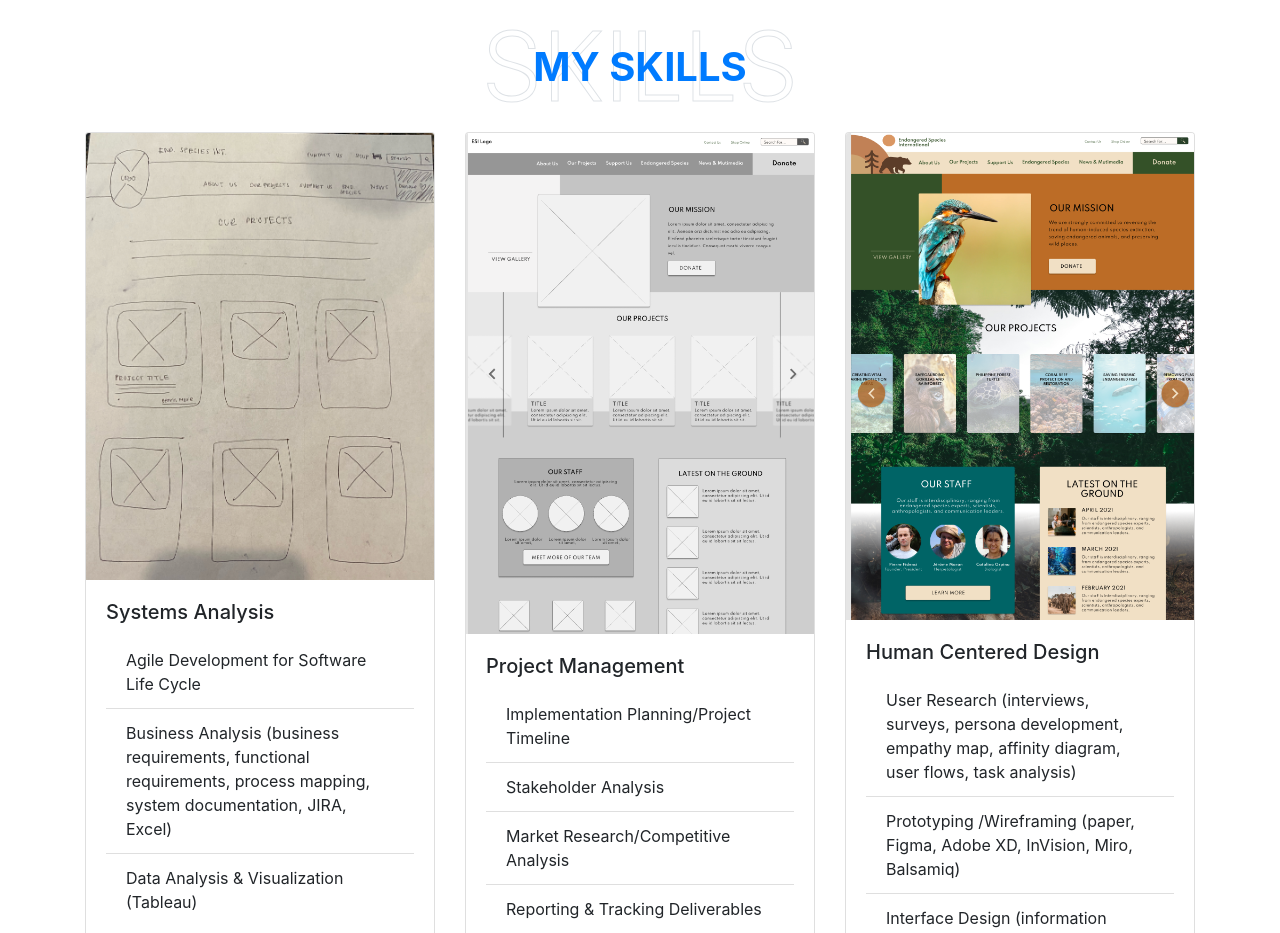
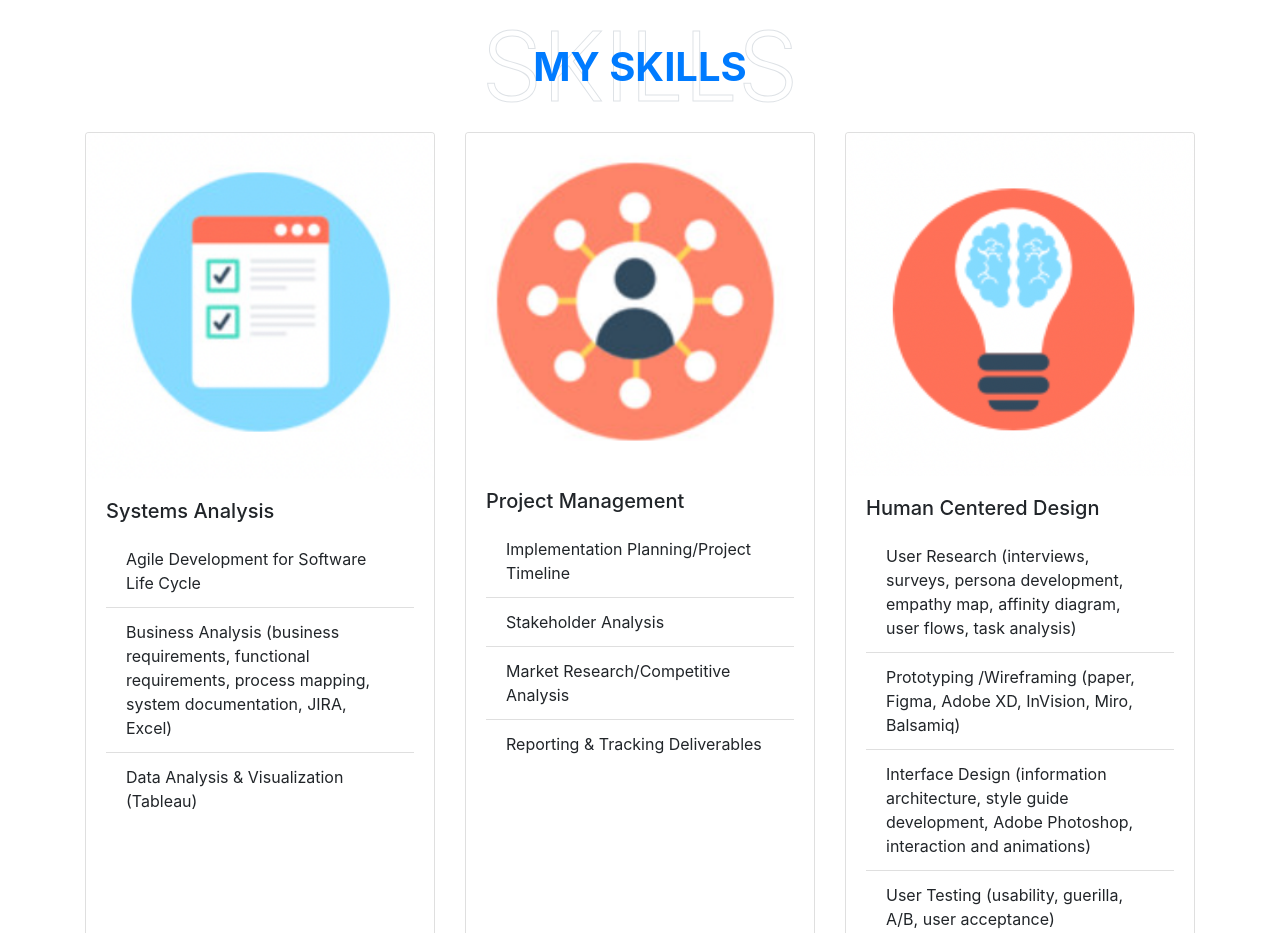
Before and after one commit to ssanghavi1/UI_UX_HW20, a plain HTML site: page index.html in a window 1280 px wide. Shown: the part 1560-2493 px from the top of the page. Drawn offline with nearby package versions, Linux system fonts and the light colour scheme; files whose address does not match are found by name.

Commit message:
Update images

```diff
--- a/index.html
+++ b/index.html
@@ -101,7 +101,7 @@
 
             <div class="card-deck">
                 <div class="card">
-                  <img src="/Users/suhanisanghavi/Documents/GitHub/UI_UX_HW20/Screen Shot 2021-07-07 at 8.57.39 AM.png" class="card-img-top" alt="...">
+                  <img src="/Users/suhanisanghavi/Documents/GitHub/UI_UX_HW20/Screen Shot 2021-07-07 at 10.43.55 AM.png" class="card-img-top" alt="...">
                   <div class="card-body">
                     <h5 class="card-title">Systems Analysis</h5>
                     <ul class="list-group list-group-flush">
@@ -115,7 +115,7 @@
                   </div>
                 </div>
                 <div class="card">
-                  <img src="/Users/suhanisanghavi/Documents/GitHub/UI_UX_HW20/Screen Shot 2021-07-07 at 8.56.46 AM.png" class="card-img-top" alt="...">
+                  <img src="/Users/suhanisanghavi/Documents/GitHub/UI_UX_HW20/Screen Shot 2021-07-07 at 10.44.12 AM.png" class="card-img-top" alt="...">
                   <div class="card-body">
                     <h5 class="card-title">Project Management</h5>
                     <ul class="list-group list-group-flush">
@@ -127,7 +127,7 @@
                   </div>
                 </div>
                 <div class="card">
-                  <img src="/Users/suhanisanghavi/Documents/GitHub/UI_UX_HW20/Screen Shot 2021-07-07 at 8.57.10 AM.png" class="card-img-top" alt="...">
+                  <img src="/Users/suhanisanghavi/Documents/GitHub/UI_UX_HW20/Screen Shot 2021-07-07 at 10.44.42 AM.png" class="card-img-top" alt="...">
                   <div class="card-body">
                     <h5 class="card-title">Human Centered Design</h5>
                     <ul class="list-group list-group-flush">
```
Also changed, not shown: Screen Shot 2021-07-07 at 10.43.55 AM.png (added), Screen Shot 2021-07-07 at 10.44.12 AM.png (added), Screen Shot 2021-07-07 at 10.44.42 AM.png (added), 1 other file.
